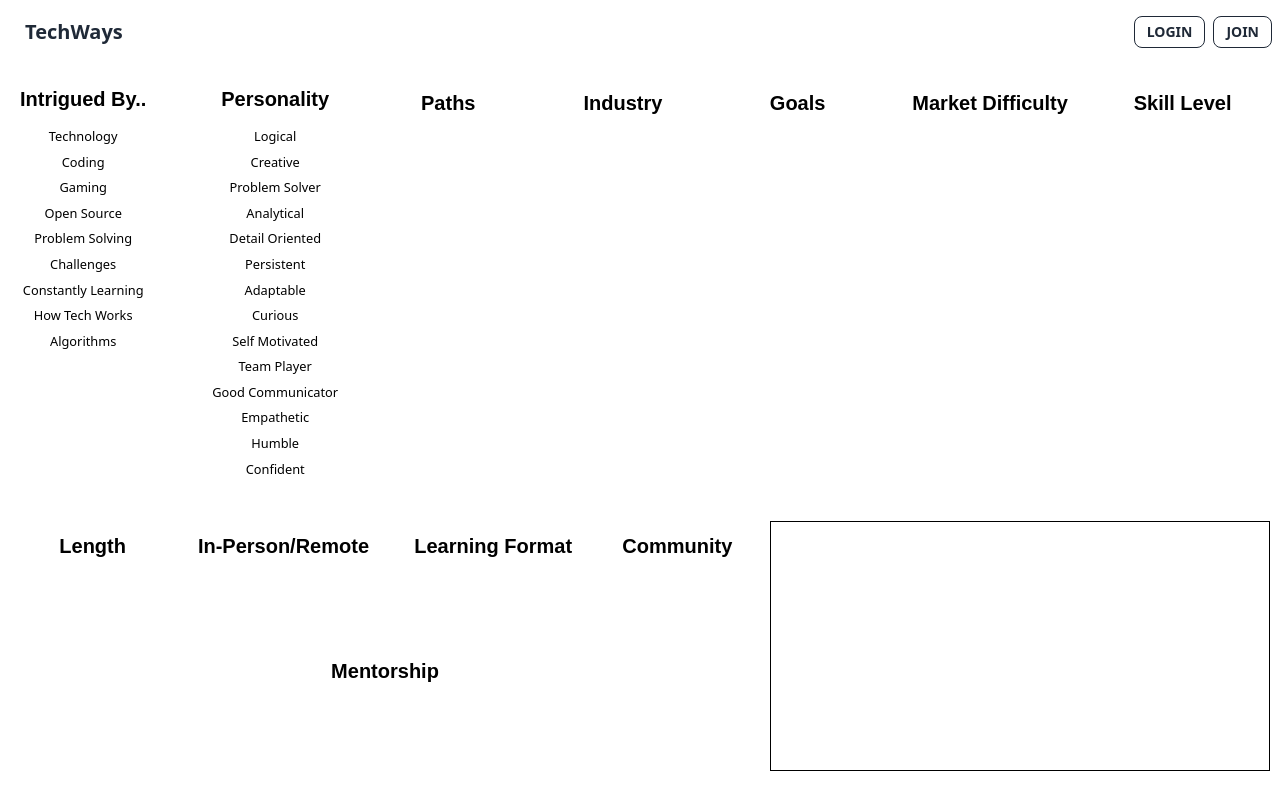
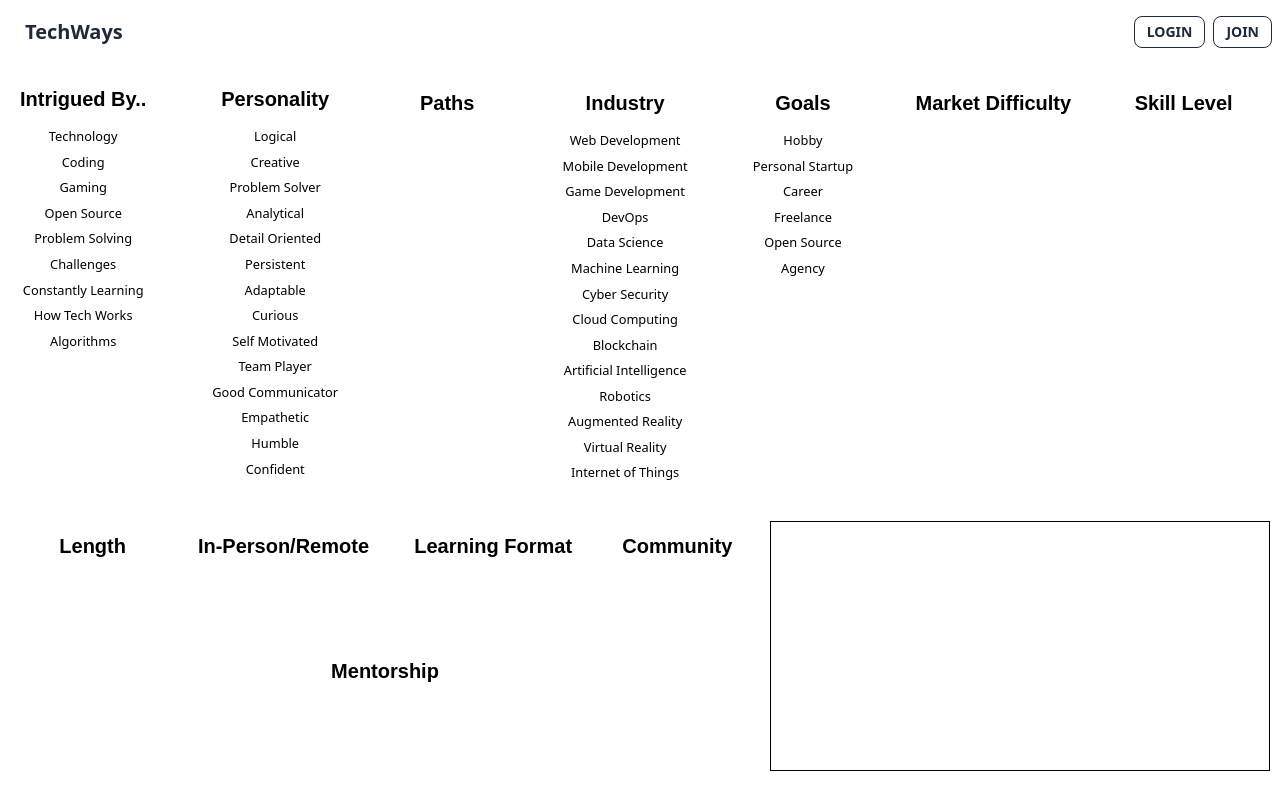
Before and after one commit to Bay102/TechWays, a React (Vite) app: page / in a window 1280 px wide. Built offline with nearby package versions, Linux system fonts and the light colour scheme; no server answers; a web font is replaced by a local one.

Commit message:
rendering lists

```diff
--- a/src/Components/AttributeCategorys/Professional/Professional.tsx
+++ b/src/Components/AttributeCategorys/Professional/Professional.tsx
@@ -11,8 +11,8 @@ export const Professional = observer(({ attributeStore }: Props) => {
   return (
     <S.ProfessionalContainer>
       <AttributeCard title="Paths" attributes={[]} />
-      <AttributeCard title="Industry" attributes={[]} />
-      <AttributeCard title="Goals" attributes={[]} />
+      <AttributeCard title="Industry" attributes={attributeStore.industry} />
+      <AttributeCard title="Goals" attributes={attributeStore.goals} />
       <AttributeCard title="Market Difficulty" attributes={[]} />
       <AttributeCard title="Skill Level" attributes={[]} />
     </S.ProfessionalContainer>
```
